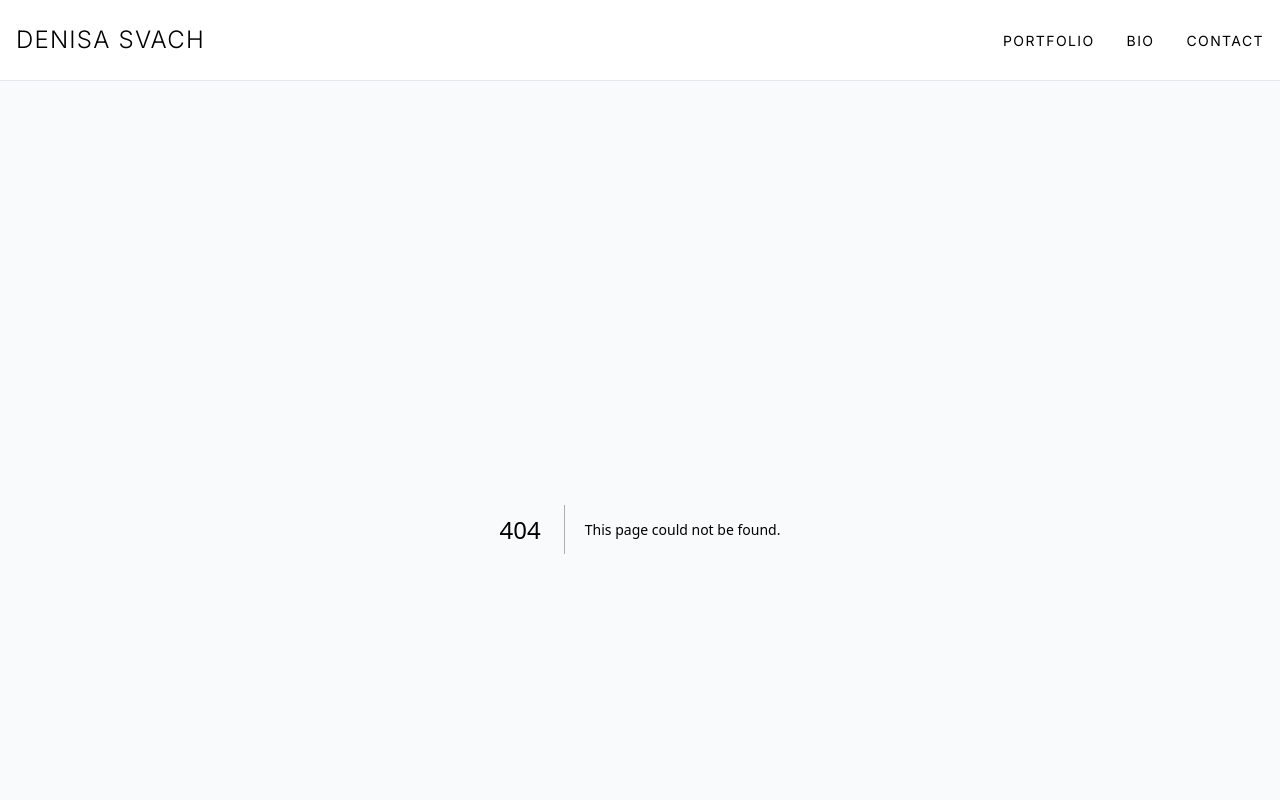
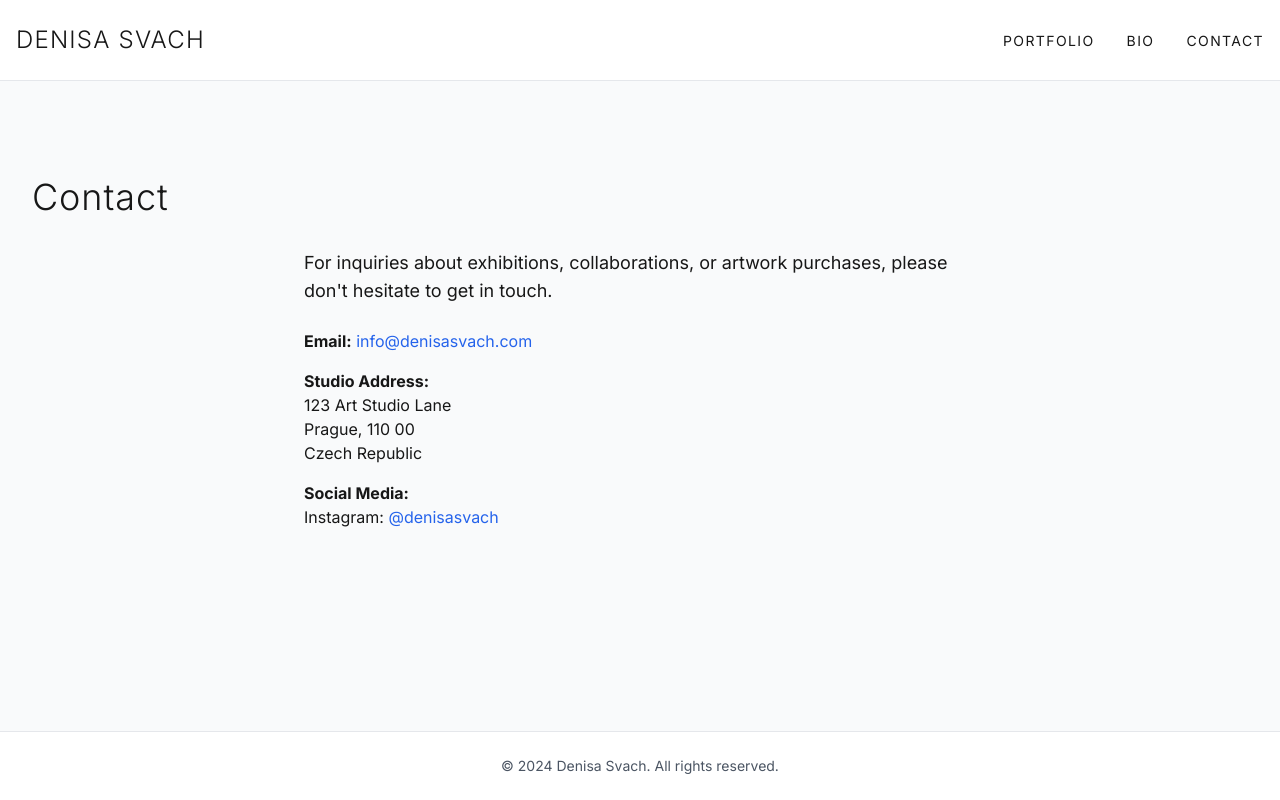
Before and after one commit to mpanko/denisasvach, a Next.js app: page /contact in a window 1280 px wide. Before the commit this address had no page. Shown: the top 800 px of the page. Built offline with nearby package versions, Linux system fonts and the light colour scheme.

Commit message:
fixed a few errors

```diff
--- /dev/null
+++ b/app/bio/page.tsx
@@ -0,0 +1,10 @@
+import React from 'react'
+import Bio from '../components/Bio'
+
+export default function BioPage() {
+  return (
+    <div className="container mx-auto px-4 py-12">
+      <Bio />
+    </div>
+  )
+}
--- a/app/components/CollapsibleSection.tsx
+++ b/app/components/CollapsibleSection.tsx
@@ -1,3 +1,5 @@
+'use client'
+
 import React, { useState } from 'react';
 import { ChevronDown } from 'lucide-react';
 
--- a/app/components/ProjectGrid.tsx
+++ b/app/components/ProjectGrid.tsx
@@ -12,9 +12,9 @@ const ProjectGrid: React.FC = () => (
             <Image
               src={project.image}
               alt={project.title}
-              layout="fill"
-              objectFit="cover"
-              className="transition-transform duration-500 group-hover:scale-110"
+              fill
+              sizes="(max-width: 768px) 100vw, (max-width: 1200px) 50vw, 33vw"
+              className="object-cover transition-transform duration-500 group-hover:scale-110"
             />
             <div className="absolute inset-0 bg-black bg-opacity-40 opacity-0 group-hover:opacity-100 transition-opacity duration-500 flex items-center justify-center">
               <h2 className="text-white text-2xl font-light tracking-wider">{project.title}</h2>
--- /dev/null
+++ b/app/contact/page.tsx
@@ -0,0 +1,39 @@
+import React from 'react'
+
+export default function ContactPage() {
+  return (
+    <div className="container mx-auto px-4 py-12">
+      <h1 className="text-4xl font-light mb-8 tracking-wide">Contact</h1>
+      <div className="max-w-2xl mx-auto">
+        <p className="text-lg mb-6">
+          For inquiries about exhibitions, collaborations, or artwork purchases, please don't hesitate to get in touch.
+        </p>
+        <div className="space-y-4">
+          <p>
+            <strong>Email:</strong>{' '}
+            <a href="mailto:info@denisasvach.com" className="text-blue-600 hover:underline">
+              info@denisasvach.com
+            </a>
+          </p>
+          <p>
+            <strong>Studio Address:</strong>
+            <br />
+            123 Art Studio Lane
+            <br />
+            Prague, 110 00
+            <br />
+            Czech Republic
+          </p>
+          <p>
+            <strong>Social Media:</strong>
+            <br />
+            Instagram:{' '}
+            <a href="https://www.instagram.com/denisasvach" target="_blank" rel="noopener noreferrer" className="text-blue-600 hover:underline">
+              @denisasvach
+            </a>
+          </p>
+        </div>
+      </div>
+    </div>
+  )
+}
--- a/next.config.js
+++ b/next.config.js
@@ -3,6 +3,9 @@ const nextConfig = {
     reactStrictMode: true,
     images: {
       domains: ['placeholder.com'],
+      dangerouslyAllowSVG: true,
+      contentDispositionType: 'attachment',
+      contentSecurityPolicy: "default-src 'self'; script-src 'none'; sandbox;",
     },
     webpack(config) {
       config.module.rules.push({
```
Also changed, not shown: public/placeholder.svg.
